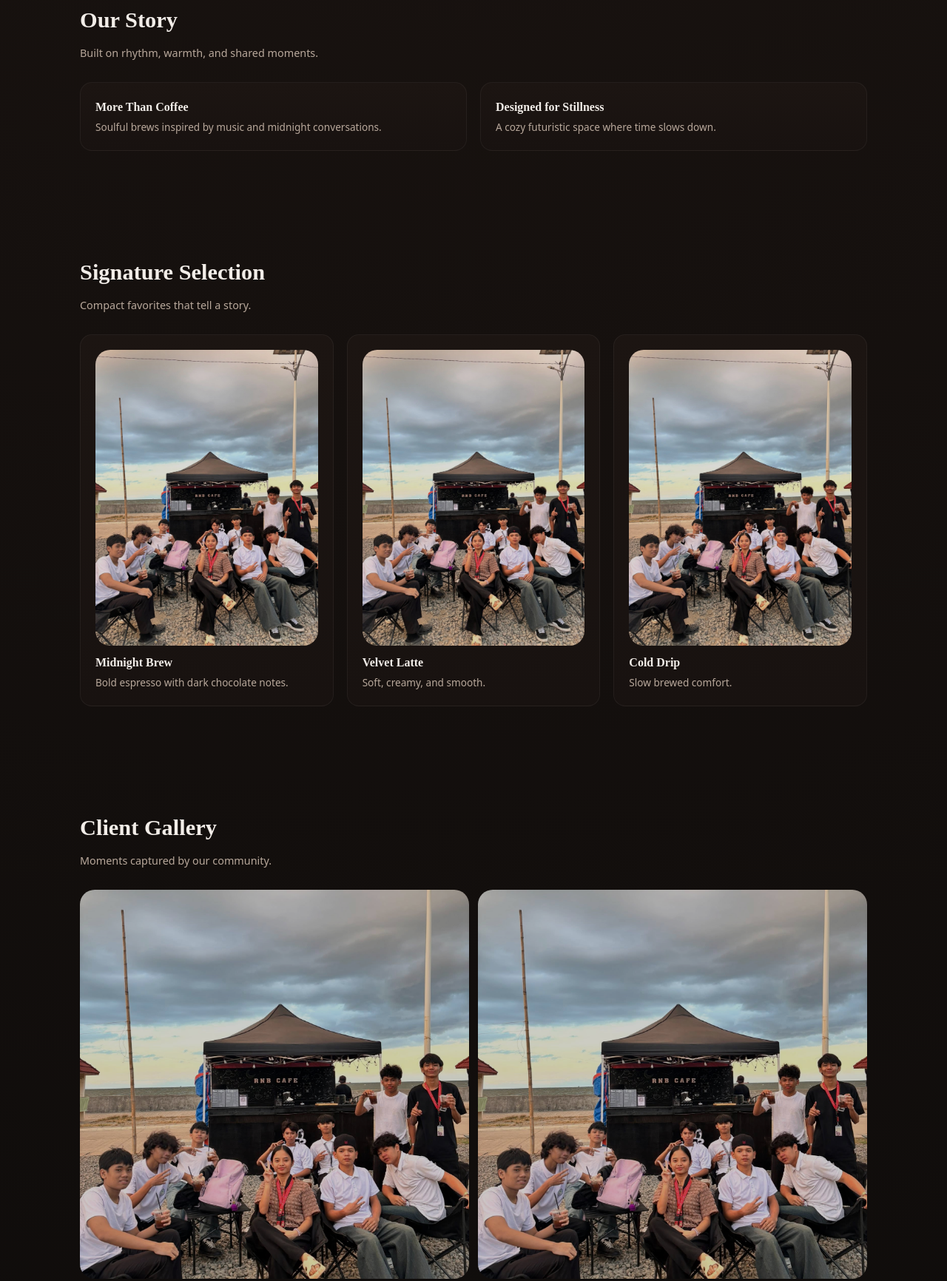
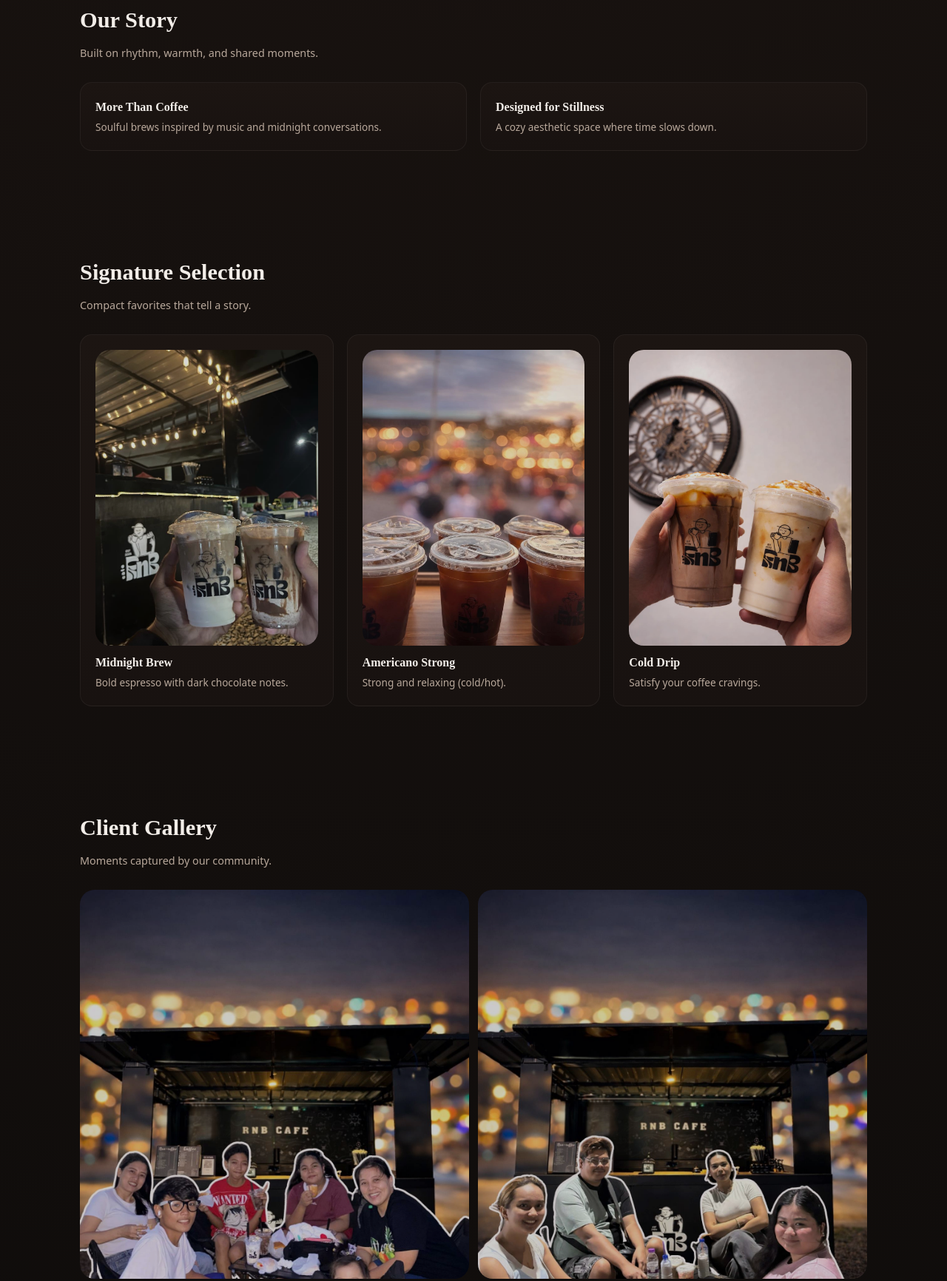
Before and after one commit to jyennelo/rnbcafe, a plain HTML site: page index.html in a window 1280 px wide. Shown: the part 896-2628 px from the top of the page at 74% size. Drawn offline with Linux system fonts and the light colour scheme.

Commit message:
Update GitHub Pages

```diff
--- a/index.html
+++ b/index.html
@@ -352,7 +352,7 @@ footer span {
 
     <div class="card">
       <h3>Designed for Stillness</h3>
-      <p>A cozy futuristic space where time slows down.</p>
+      <p>A cozy aesthetic space where time slows down.</p>
     </div>
   </div>
 </section>
@@ -364,21 +364,21 @@ footer span {
 
   <div class="grid grid-3">
     <div class="card">
-      <img src="images/RnBExterior.jpg">
+      <img src="images/one.jpg">
       <h3>Midnight Brew</h3>
       <p>Bold espresso with dark chocolate notes.</p>
     </div>
 
     <div class="card">
-      <img src="images/RnBExterior.jpg">
-      <h3>Velvet Latte</h3>
-      <p>Soft, creamy, and smooth.</p>
+      <img src="images/two.jpg">
+      <h3>Americano Strong</h3>
+      <p>Strong and relaxing (cold/hot).</p>
     </div>
 
     <div class="card">
-      <img src="images/RnBExterior.jpg">
+      <img src="images/seven.jpg">
       <h3>Cold Drip</h3>
-      <p>Slow brewed comfort.</p>
+      <p>Satisfy your coffee cravings.</p>
     </div>
   </div>
 </section>
@@ -389,12 +389,12 @@ footer span {
   <p class="section-sub">Moments captured by our community.</p>
 
   <div class="mini-gallery">
-    <img src="images/RnBExterior.jpg">
-    <img src="images/RnBExterior.jpg">
+    <img src="images/three.jpg">
+    <img src="images/four.jpg">
   </div>
   <div class="mini-gallery">
-    <img src="images/RnBExterior.jpg">
-    <img src="images/RnBExterior.jpg">
+    <img src="images/five.jpg">
+    <img src="images/six.jpg">
   </div>
 </section>
 
```
Also changed, not shown: images/five.jpg (added), images/four.jpg (added), images/one.jpg (added), images/seven.jpg (added), images/six.jpg (added), images/three.jpg (added), images/two.jpg (added).
